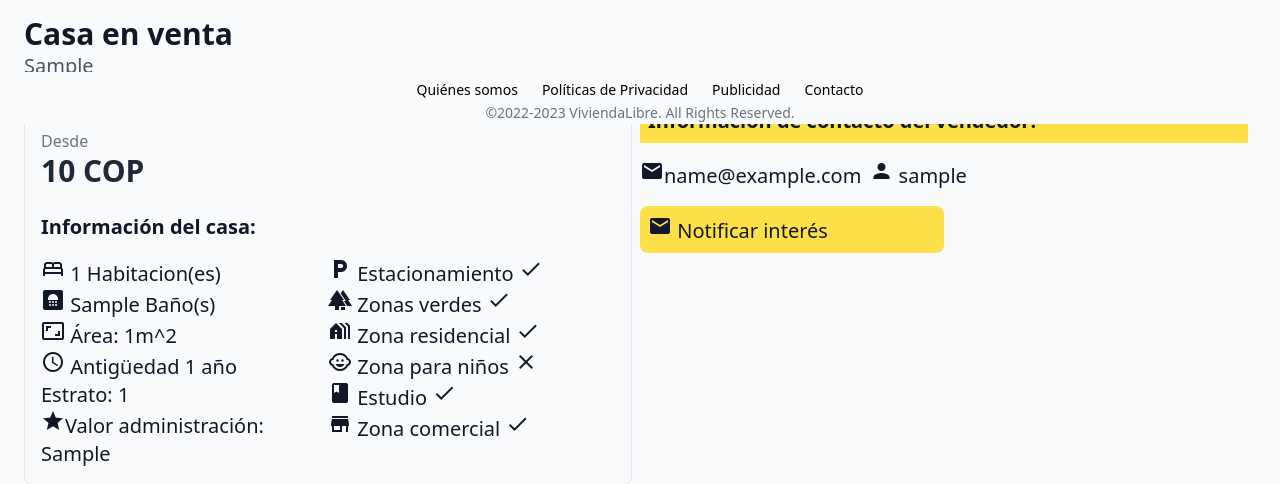
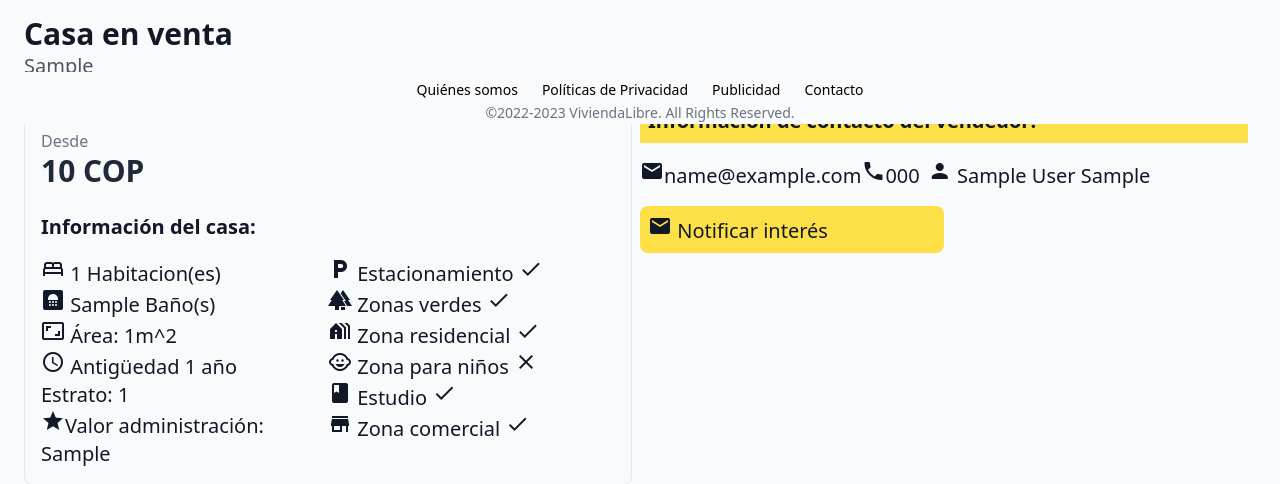
Before and after one commit to JesusM15/viviendalibre-10, a Django app: a page that uses templates/inmuebles/detalles.html in a window 1280 px wide. Shown: the part 676-1160 px from the top of the page. Run offline with Django 4.2, Linux system fonts and the light colour scheme; tables that the repository leaves empty hold one stand-in row (values such as "Sample post"); grey boxes marked "Sample" are stand-in pictures; parts of the project's set-up code (start-up, migrations or seed data) failed here and were passed over; some libraries are stand-ins or nearby versions.

Commit message:
editar datos

```diff
--- a/templates/inmuebles/detalles.html
+++ b/templates/inmuebles/detalles.html
@@ -126,8 +126,11 @@
                 <p class="text-gray-900 text-xl">
                     <span class="material-icons">mail</span>{{inmueble.vendedor.email}}
                 </p>
+                <p class="text-gray-900 text-xl">
+                    <span class="material-icons">phone</span>{{inmueble.vendedor.telefono}}
+                </p>
                 <p class="text-gray-900 text-xl md:ml-2">
-                    <span class="material-icons">person</span> {{inmueble.vendedor.username}}
+                    <span class="material-icons">person</span> {{inmueble.vendedor.nombres}} {{inmueble.vendedor.apellidos}}
                 </p>
             </div>
             <div class="btn bg-yellow-300 p-2 rounded-lg text-gray-900 text-xl xl:w-2/4 w-full cursor-pointer">
```
